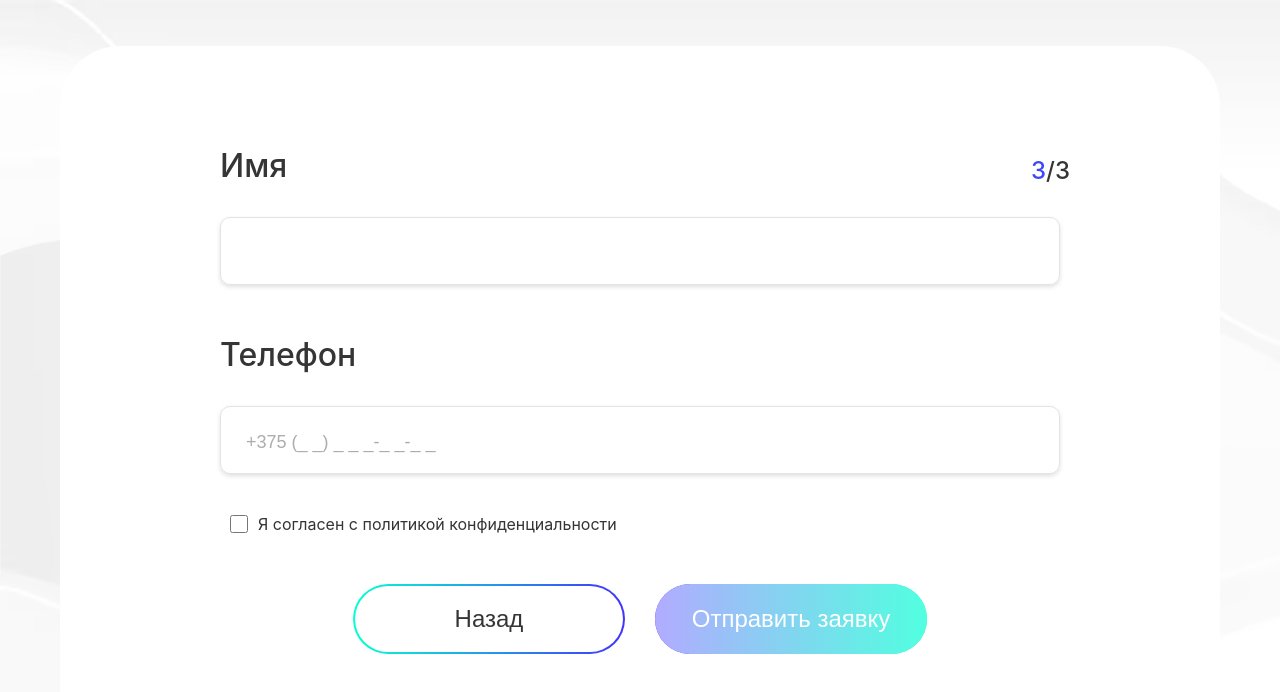
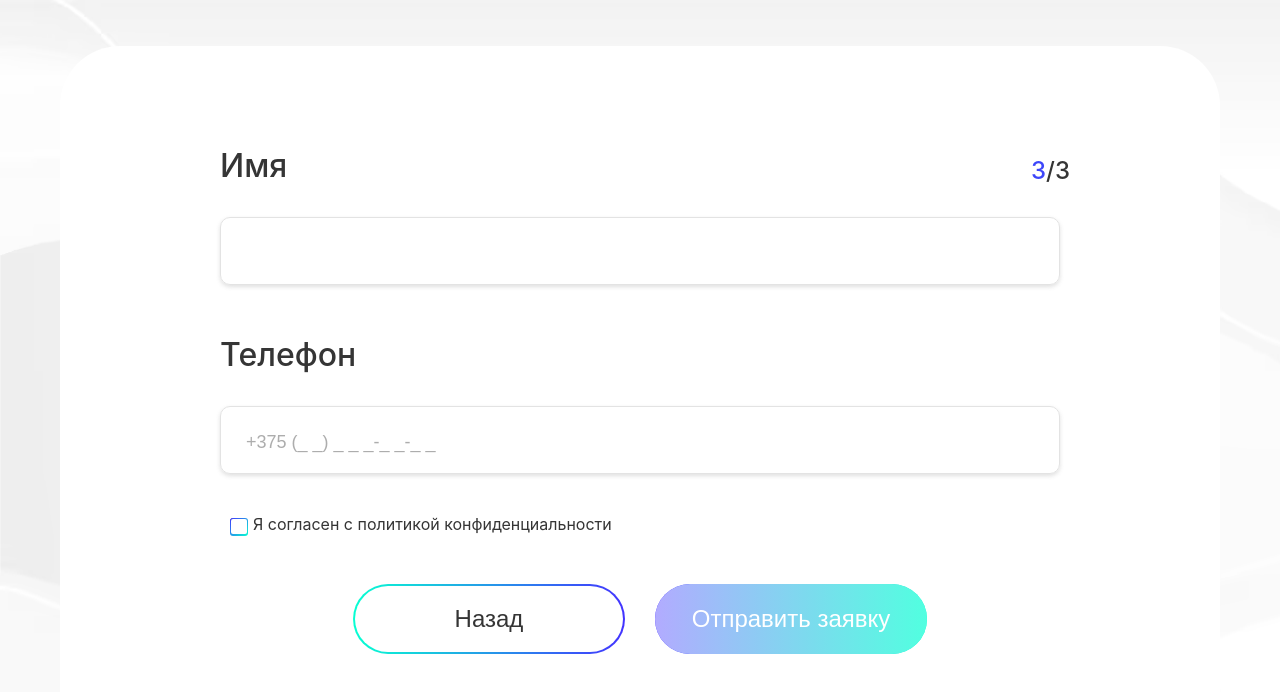
Before and after one commit to Aleksandr-Glebik/lead-pro-group-test-task, a React (Create React App) app: page /3 in a window 1280 px wide. Shown: the top 692 px of the page. Built offline with nearby package versions, Linux system fonts and the light colour scheme; no server answers.

Commit message:
feat: add style for input checked

```diff
--- a/src/components/UI/inputs/InputCheckbox/InputCheckbox.module.css
+++ b/src/components/UI/inputs/InputCheckbox/InputCheckbox.module.css
@@ -7,9 +7,52 @@
 }
 
 .input {
+    margin-right: 10px;
+    cursor: pointer;
+    position: relative;
+    z-index: 0;
+}
+
+.input::before {
+    content: "";
+    display: block;
+    position: absolute;
+    top: 0;
+    left: 0;
     width: 18px;
     height: 18px;
-    margin-right: 10px;
+    border-radius: 3px;
+    background: linear-gradient(135deg, #4333FF, #07FFD2);
+    z-index: 5;
+}
+
+.input::after {
+    content: "";
+    display: block;
+    position: absolute;
+    top: 1px;
+    left: 1px;
+
+    width: 15.7px;
+    height: 15.7px;
+    border-radius: 2px;
+    background-color: #FFFFFF;
+    z-index: 10;
+    display: flex;
+    justify-content: center;
+    align-items: center;
+}
+
+.input:checked::after {
+    content: "✔";
+    display: block;
+    position: absolute;
+    top: 1px;
+    left: 1px;
+    color: #3D45FA;
+    display: flex;
+    justify-content: center;
+    align-items: center;
 }
 
 .label {
```
